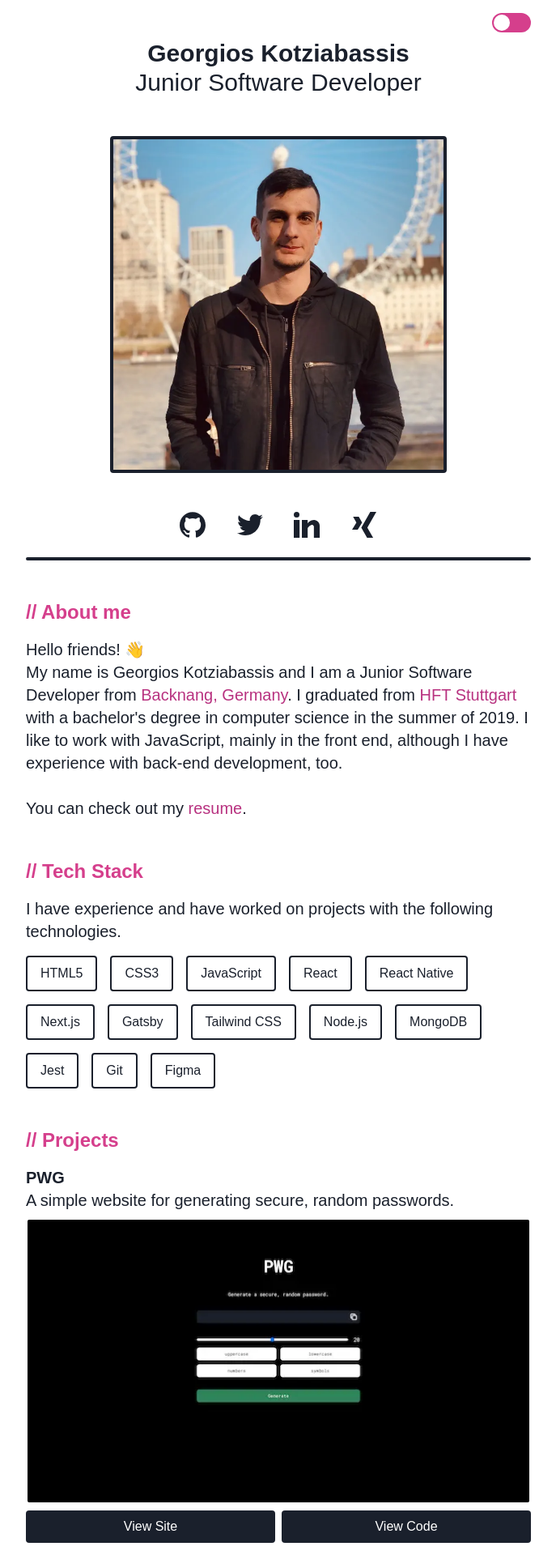
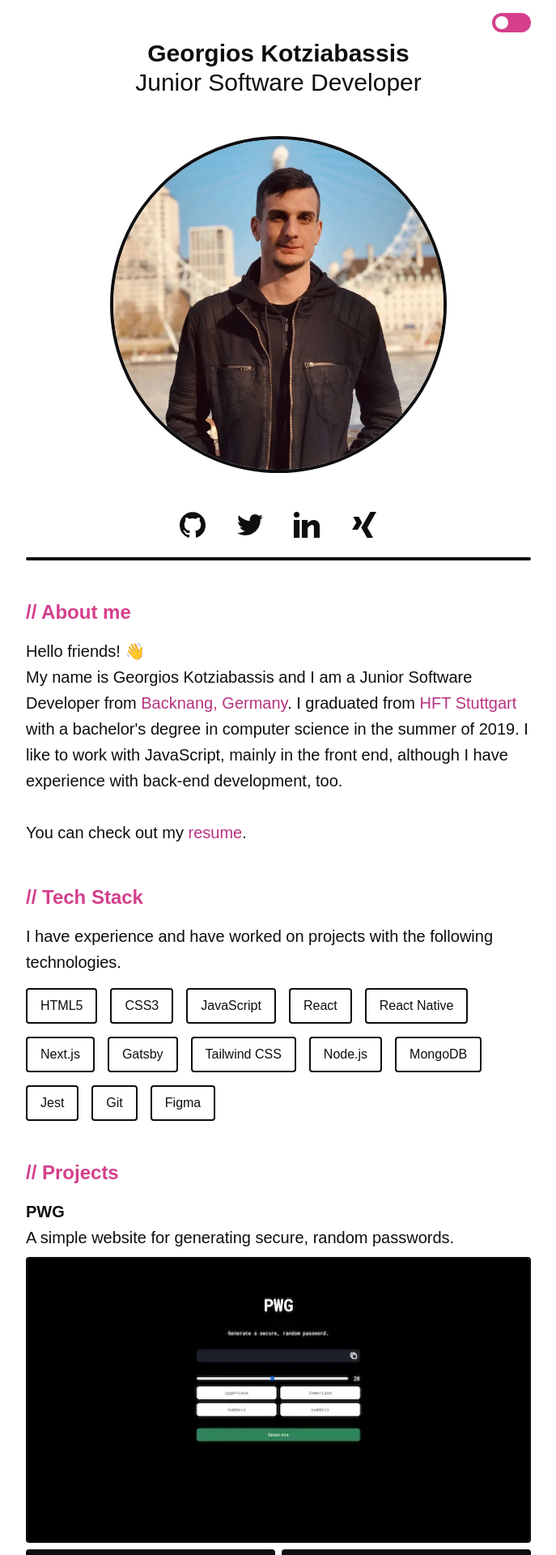
Before and after one commit to aeorge/kotziabassis, a Next.js app: page / in a window 1280 px wide. Shown: the top 1920 px of the page at 81% size, without its empty margins (296-983 px from the left). Built offline with nearby package versions, Linux system fonts and the light colour scheme; a web font is replaced by a local one.

Commit message:
Small design improvements for dark mode

```diff
--- a/pages/_document.js
+++ b/pages/_document.js
@@ -31,7 +31,7 @@ class MyDocument extends Document {
           <link rel='dns-prefetch' href='//fonts.googleapis.com' />
           <link rel='preconnect' href='https://fonts.gstatic.com/' />
         </Head>
-        <body className='text-gray-900 transition-colors duration-200 ease-in-out font-nunito dark:text-white dark:bg-black'>
+        <body className='transition-colors duration-200 ease-in-out text-dark-gray font-nunito dark:text-white dark:bg-dark-gray'>
           <Main />
           <NextScript />
         </body>
--- a/pages/index.js
+++ b/pages/index.js
@@ -30,14 +30,14 @@ const Home = () => {
             checked={dark}
             onChange={() => setDark(!dark)}
             className={`${
-              dark ? 'bg-purple-600' : 'bg-pink-600'
-            } absolute right-0 mt-4 inline-flex flex-shrink-0 w-12 h-6 transition-colors duration-200 ease-in-out border-2 border-transparent rounded-full cursor-pointer focus:outline-none focus:shadow-outline`}
+              dark ? 'bg-indigo-600' : 'bg-pink-600'
+            } absolute right-0 mt-4 inline-flex flex-shrink-0 w-12 h-6 transition-colors duration-200 ease-in-out border-4 border-transparent rounded-full cursor-pointer focus:outline-none focus:shadow-outline`}
           >
             <span className='sr-only'>Dark Mode</span>
             <span
               className={`${
                 dark ? 'translate-x-6' : 'translate-x-0'
-              } inline-block w-5 h-5 transition-transform duration-200 ease-in-out transform bg-white rounded-full`}
+              } inline-block w-4 h-4 transition-transform duration-200 ease-in-out transform bg-white rounded-full`}
             />
           </Switch>
         </div>
@@ -57,7 +57,7 @@ const Home = () => {
           <source srcSet='/george.webp' type='image/webp' />
           <source srcSet='/george.png' type='image/png' />
           <img
-            className='w-full mx-auto border-4 border-gray-900 rounded dark:border-white sm:w-2/3'
+            className='w-full mx-auto border-4 rounded-full border-dark-gray dark:border-white sm:w-2/3'
             src='/george.png'
             alt='Georgios Kotziabassis'
             width='416'
@@ -70,7 +70,7 @@ const Home = () => {
         {/* Social Media Links */}
         <div className='flex max-w-xs mx-auto justify-evenly'>
           <a
-            className='transition-colors duration-200 ease-in-out focus:text-pink-600 focus:outline-none hover:text-pink-600 dark:focus:text-purple-600 dark:hover:text-purple-600'
+            className='focus:text-pink-600 focus:outline-none hover:text-pink-600 dark:focus:text-indigo-600 dark:hover:text-indigo-600'
             href='https://github.com/aeorge'
             aria-label='GitHub'
             target='_blank'
@@ -91,7 +91,7 @@ const Home = () => {
             </svg>
           </a>
           <a
-            className='transition-colors duration-200 ease-in-out focus:text-pink-600 focus:outline-none hover:text-pink-600 dark:focus:text-purple-600 dark:hover:text-purple-600'
+            className='focus:text-pink-600 focus:outline-none hover:text-pink-600 dark:focus:text-indigo-600 dark:hover:text-indigo-600'
             href='https://twitter.com/kotziabassis'
             aria-label='Twitter'
             target='_blank'
@@ -111,7 +111,7 @@ const Home = () => {
             </svg>
           </a>
           <a
-            className='transition-colors duration-200 ease-in-out focus:text-pink-600 focus:outline-none hover:text-pink-600 dark:focus:text-purple-600 dark:hover:text-purple-600'
+            className='focus:text-pink-600 focus:outline-none hover:text-pink-600 dark:focus:text-indigo-600 dark:hover:text-indigo-600'
             href='https://linkedin.com/in/kotziabassis'
             aria-label='LinkedIn'
             target='_blank'
@@ -128,7 +128,7 @@ const Home = () => {
             </svg>
           </a>
           <a
-            className='transition-colors duration-200 ease-in-out focus:text-pink-600 focus:outline-none hover:text-pink-600 dark:focus:text-purple-600 dark:hover:text-purple-600'
+            className='focus:text-pink-600 focus:outline-none hover:text-pink-600 dark:focus:text-indigo-600 dark:hover:text-indigo-600'
             href='https://xing.com/profile/Georgios_Kotziabassis/cv'
             aria-label='Xing'
             target='_blank'
@@ -144,23 +144,23 @@ const Home = () => {
         <div className='h-6' />
 
         {/* Separator */}
-        <hr className='border-2 border-gray-900 rounded-full dark:border-white' />
+        <hr className='border-2 rounded-full border-dark-gray dark:border-white' />
 
         <div className='h-12' />
 
         {/* About me */}
-        <div className='leading-8'>
-          <h3 className='text-2xl font-bold text-pink-600 dark:text-purple-600'>
+        <div>
+          <h3 className='text-2xl font-bold text-pink-600 dark:text-indigo-600'>
             // About me
           </h3>
           <div className='h-4' />
-          <p className='text-xl'>
+          <p className='text-xl leading-8'>
             Hello friends! 👋
             <br />
             My name is Georgios Kotziabassis and I am a Junior Software
             Developer from{' '}
             <a
-              className='text-pink-700 focus:outline-none dark:text-purple-500'
+              className='text-pink-700 focus:underline focus:outline-none dark:text-indigo-500'
               href='https://goo.gl/maps/NB7WMUHMgNmRc1TU6'
               target='_blank'
               rel='noopener noreferrer'
@@ -169,7 +169,7 @@ const Home = () => {
             </a>
             . I graduated from{' '}
             <a
-              className='text-pink-700 focus:outline-none dark:text-purple-500'
+              className='text-pink-700 focus:underline focus:outline-none dark:text-indigo-500'
               href='https://www.hft-stuttgart.com/'
               target='_blank'
               rel='noopener noreferrer'
@@ -183,7 +183,7 @@ const Home = () => {
             <br />
             You can check out my{' '}
             <a
-              className='text-pink-700 focus:outline-none dark:text-purple-500'
+              className='text-pink-700 focus:underline focus:outline-none dark:text-indigo-500'
               href='https://drive.google.com/file/d/19K22fFrHuAYBryunWEkP4bB1CcFSdKS_/view'
               target='_blank'
               rel='noopener noreferrer'
@@ -197,54 +197,54 @@ const Home = () => {
         <div className='h-12' />
 
         {/* Tech Stack */}
-        <div className='leading-8'>
-          <h3 className='text-2xl font-bold text-pink-600 dark:text-purple-600'>
+        <div>
+          <h3 className='text-2xl font-bold text-pink-600 dark:text-indigo-600'>
             // Tech Stack
           </h3>
           <div className='h-4' />
-          <p className='text-xl'>
+          <p className='text-xl leading-8'>
             I have experience and have worked on projects with the following
             technologies.
           </p>
           <div className='h-4' />
           <div className='flex flex-wrap -mb-4'>
-            <div className='px-4 py-2 mb-4 mr-4 leading-6 text-center border-2 border-gray-900 rounded select-none hover:border-pink-600 hover:text-pink-600 dark:border-white dark:hover:border-purple-600 dark:hover:text-purple-600'>
+            <div className='px-4 py-2 mb-4 mr-4 leading-6 text-center border-2 rounded select-none border-dark-gray hover:border-pink-600 hover:text-pink-600 dark:border-white dark:hover:border-indigo-600 dark:hover:text-indigo-600'>
               HTML5
             </div>
-            <div className='px-4 py-2 mb-4 mr-4 leading-6 text-center border-2 border-gray-900 rounded select-none hover:border-pink-600 hover:text-pink-600 dark:border-white dark:hover:border-purple-600 dark:hover:text-purple-600'>
+            <div className='px-4 py-2 mb-4 mr-4 leading-6 text-center border-2 rounded select-none border-dark-gray hover:border-pink-600 hover:text-pink-600 dark:border-white dark:hover:border-indigo-600 dark:hover:text-indigo-600'>
               CSS3
             </div>
-            <div className='px-4 py-2 mb-4 mr-4 leading-6 text-center border-2 border-gray-900 rounded select-none hover:border-pink-600 hover:text-pink-600 dark:border-white dark:hover:border-purple-600 dark:hover:text-purple-600'>
+            <div className='px-4 py-2 mb-4 mr-4 leading-6 text-center border-2 rounded select-none border-dark-gray hover:border-pink-600 hover:text-pink-600 dark:border-white dark:hover:border-indigo-600 dark:hover:text-indigo-600'>
               JavaScript
             </div>
-            <div className='px-4 py-2 mb-4 mr-4 leading-6 text-center border-2 border-gray-900 rounded select-none hover:border-pink-600 hover:text-pink-600 dark:border-white dark:hover:border-purple-600 dark:hover:text-purple-600'>
+            <div className='px-4 py-2 mb-4 mr-4 leading-6 text-center border-2 rounded select-none border-dark-gray hover:border-pink-600 hover:text-pink-600 dark:border-white dark:hover:border-indigo-600 dark:hover:text-indigo-600'>
               React
             </div>
-            <div className='px-4 py-2 mb-4 mr-4 leading-6 text-center border-2 border-gray-900 rounded select-none hover:border-pink-600 hover:text-pink-600 dark:border-white dark:hover:border-purple-600 dark:hover:text-purple-600'>
+            <div className='px-4 py-2 mb-4 mr-4 leading-6 text-center border-2 rounded select-none border-dark-gray hover:border-pink-600 hover:text-pink-600 dark:border-white dark:hover:border-indigo-600 dark:hover:text-indigo-600'>
               React Native
             </div>
-            <div className='px-4 py-2 mb-4 mr-4 leading-6 text-center border-2 border-gray-900 rounded select-none hover:border-pink-600 hover:text-pink-600 dark:border-white dark:hover:border-purple-600 dark:hover:text-purple-600'>
+            <div className='px-4 py-2 mb-4 mr-4 leading-6 text-center border-2 rounded select-none border-dark-gray hover:border-pink-600 hover:text-pink-600 dark:border-white dark:hover:border-indigo-600 dark:hover:text-indigo-600'>
               Next.js
             </div>
-            <div className='px-4 py-2 mb-4 mr-4 leading-6 text-center border-2 border-gray-900 rounded select-none hover:border-pink-600 hover:text-pink-600 dark:border-white dark:hover:border-purple-600 dark:hover:text-purple-600'>
+            <div className='px-4 py-2 mb-4 mr-4 leading-6 text-center border-2 rounded select-none border-dark-gray hover:border-pink-600 hover:text-pink-600 dark:border-white dark:hover:border-indigo-600 dark:hover:text-indigo-600'>
               Gatsby
             </div>
-            <div className='px-4 py-2 mb-4 mr-4 leading-6 text-center border-2 border-gray-900 rounded select-none hover:border-pink-600 hover:text-pink-600 dark:border-white dark:hover:border-purple-600 dark:hover:text-purple-600'>
+            <div className='px-4 py-2 mb-4 mr-4 leading-6 text-center border-2 rounded select-none border-dark-gray hover:border-pink-600 hover:text-pink-600 dark:border-white dark:hover:border-indigo-600 dark:hover:text-indigo-600'>
               Tailwind CSS
             </div>
-            <div className='px-4 py-2 mb-4 mr-4 leading-6 text-center border-2 border-gray-900 rounded select-none hover:border-pink-600 hover:text-pink-600 dark:border-white dark:hover:border-purple-600 dark:hover:text-purple-600'>
+            <div className='px-4 py-2 mb-4 mr-4 leading-6 text-center border-2 rounded select-none border-dark-gray hover:border-pink-600 hover:text-pink-600 dark:border-white dark:hover:border-indigo-600 dark:hover:text-indigo-600'>
               Node.js
             </div>
-            <div className='px-4 py-2 mb-4 mr-4 leading-6 text-center border-2 border-gray-900 rounded select-none hover:border-pink-600 hover:text-pink-600 dark:border-white dark:hover:border-purple-600 dark:hover:text-purple-600'>
+            <div className='px-4 py-2 mb-4 mr-4 leading-6 text-center border-2 rounded select-none border-dark-gray hover:border-pink-600 hover:text-pink-600 dark:border-white dark:hover:border-indigo-600 dark:hover:text-indigo-600'>
               MongoDB
             </div>
-            <div className='px-4 py-2 mb-4 mr-4 leading-6 text-center border-2 border-gray-900 rounded select-none hover:border-pink-600 hover:text-pink-600 dark:border-white dark:hover:border-purple-600 dark:hover:text-purple-600'>
+            <div className='px-4 py-2 mb-4 mr-4 leading-6 text-center border-2 rounded select-none border-dark-gray hover:border-pink-600 hover:text-pink-600 dark:border-white dark:hover:border-indigo-600 dark:hover:text-indigo-600'>
               Jest
             </div>
-            <div className='px-4 py-2 mb-4 mr-4 leading-6 text-center border-2 border-gray-900 rounded select-none hover:border-pink-600 hover:text-pink-600 dark:border-white dark:hover:border-purple-600 dark:hover:text-purple-600'>
+            <div className='px-4 py-2 mb-4 mr-4 leading-6 text-center border-2 rounded select-none border-dark-gray hover:border-pink-600 hover:text-pink-600 dark:border-white dark:hover:border-indigo-600 dark:hover:text-indigo-600'>
               Git
             </div>
-            <div className='px-4 py-2 mb-4 mr-4 leading-6 text-center border-2 border-gray-900 rounded select-none hover:border-pink-600 hover:text-pink-600 dark:border-white dark:hover:border-purple-600 dark:hover:text-purple-600'>
+            <div className='px-4 py-2 mb-4 mr-4 leading-6 text-center border-2 rounded select-none border-dark-gray hover:border-pink-600 hover:text-pink-600 dark:border-white dark:hover:border-indigo-600 dark:hover:text-indigo-600'>
               Figma
             </div>
           </div>
@@ -253,15 +253,15 @@ const Home = () => {
         <div className='h-12' />
 
         {/* Projects */}
-        <div className='leading-8'>
-          <h3 className='text-2xl font-bold text-pink-600 dark:text-purple-600'>
+        <div>
+          <h3 className='text-2xl font-bold text-pink-600 dark:text-indigo-600'>
             // Projects
           </h3>
           <div className='h-4' />
           <div className='flex flex-col space-y-2'>
             <div>
-              <h4 className='text-xl font-bold'>PWG</h4>
-              <p className='text-xl'>
+              <h4 className='text-xl font-bold leading-8'>PWG</h4>
+              <p className='text-xl leading-8'>
                 A simple website for generating secure, random passwords.
               </p>
             </div>
@@ -269,16 +269,16 @@ const Home = () => {
               <source srcSet='/projects/pwg-snapshot.webp' type='image/webp' />
               <source srcSet='/projects/pwg-snapshot.png' type='image/png' />
               <img
-                className='w-full border-2 border-transparent rounded dark:border-white'
+                className='w-full border-2 rounded border-dark-gray dark:border-white'
                 src='/projects/pwg-snapshot.png'
                 alt='PWG'
                 width='624'
-                height='351'
+                height='352.75'
               />
             </picture>
             <div className='flex space-x-2'>
               <a
-                className='w-full px-4 py-2 leading-6 text-center text-white transition-colors duration-200 ease-in-out bg-gray-900 rounded hover:bg-pink-600 focus:bg-pink-600 focus:outline-none dark:text-gray-900 dark:bg-white dark:hover:bg-purple-600 dark:focus:bg-purple-600'
+                className='w-full px-4 py-2 font-bold leading-6 text-center text-white transition-colors duration-200 ease-in-out border-2 border-transparent rounded bg-dark-gray hover:bg-pink-600 focus:bg-pink-600 focus:outline-none dark:text-dark-gray dark:bg-white dark:hover:bg-indigo-600 dark:focus:bg-indigo-600'
                 href='https://pwg-blue.vercel.app/'
                 target='_blank'
                 rel='noopener noreferrer'
@@ -286,7 +286,7 @@ const Home = () => {
                 View Site
               </a>
               <a
-                className='w-full px-4 py-2 leading-6 text-center text-white transition-colors duration-200 ease-in-out bg-gray-900 rounded hover:bg-pink-600 focus:bg-pink-600 focus:outline-none dark:text-gray-900 dark:bg-white dark:hover:bg-purple-600 dark:focus:bg-purple-600'
+                className='w-full px-4 py-2 font-bold leading-6 text-center text-white transition-colors duration-200 ease-in-out border-2 border-transparent rounded bg-dark-gray hover:bg-pink-600 focus:bg-pink-600 focus:outline-none dark:text-dark-gray dark:bg-white dark:hover:bg-indigo-600 dark:focus:bg-indigo-600'
                 href='https://github.com/aeorge/pwg'
                 target='_blank'
                 rel='noopener noreferrer'
@@ -302,11 +302,13 @@ const Home = () => {
         <div className='h-12' />
 
         {/* Contact me */}
-        <div className='leading-8'>
-          <p className='text-xl text-center'>Do you have any questions?</p>
+        <div>
+          <p className='text-xl leading-8 text-center'>
+            Do you have any questions?
+          </p>
           <div className='h-4' />
           <a
-            className='block w-full p-4 mx-auto leading-6 text-center text-white transition-colors duration-200 ease-in-out bg-gray-900 rounded hover:bg-pink-600 focus:bg-pink-600 focus:outline-none dark:text-gray-900 dark:bg-white dark:hover:bg-purple-600 dark:focus:bg-purple-600 sm:w-64'
+            className='block w-full px-4 py-3 mx-auto font-bold leading-6 text-center text-white transition-colors duration-200 ease-in-out border-2 border-transparent rounded bg-dark-gray hover:bg-pink-600 focus:bg-pink-600 focus:outline-none dark:text-dark-gray dark:bg-white dark:hover:bg-indigo-600 dark:focus:bg-indigo-600 sm:w-64'
             href='mailto:kotziabassis@gmail.com'
           >
             Contact Me
--- a/tailwind.config.js
+++ b/tailwind.config.js
@@ -4,6 +4,9 @@ module.exports = {
     extend: {
       fontFamily: {
         nunito: ['nunito', 'sans-serif'],
+      },
+      colors: {
+        'dark-gray': '#0E0E10',
       },
     },
   },
```
